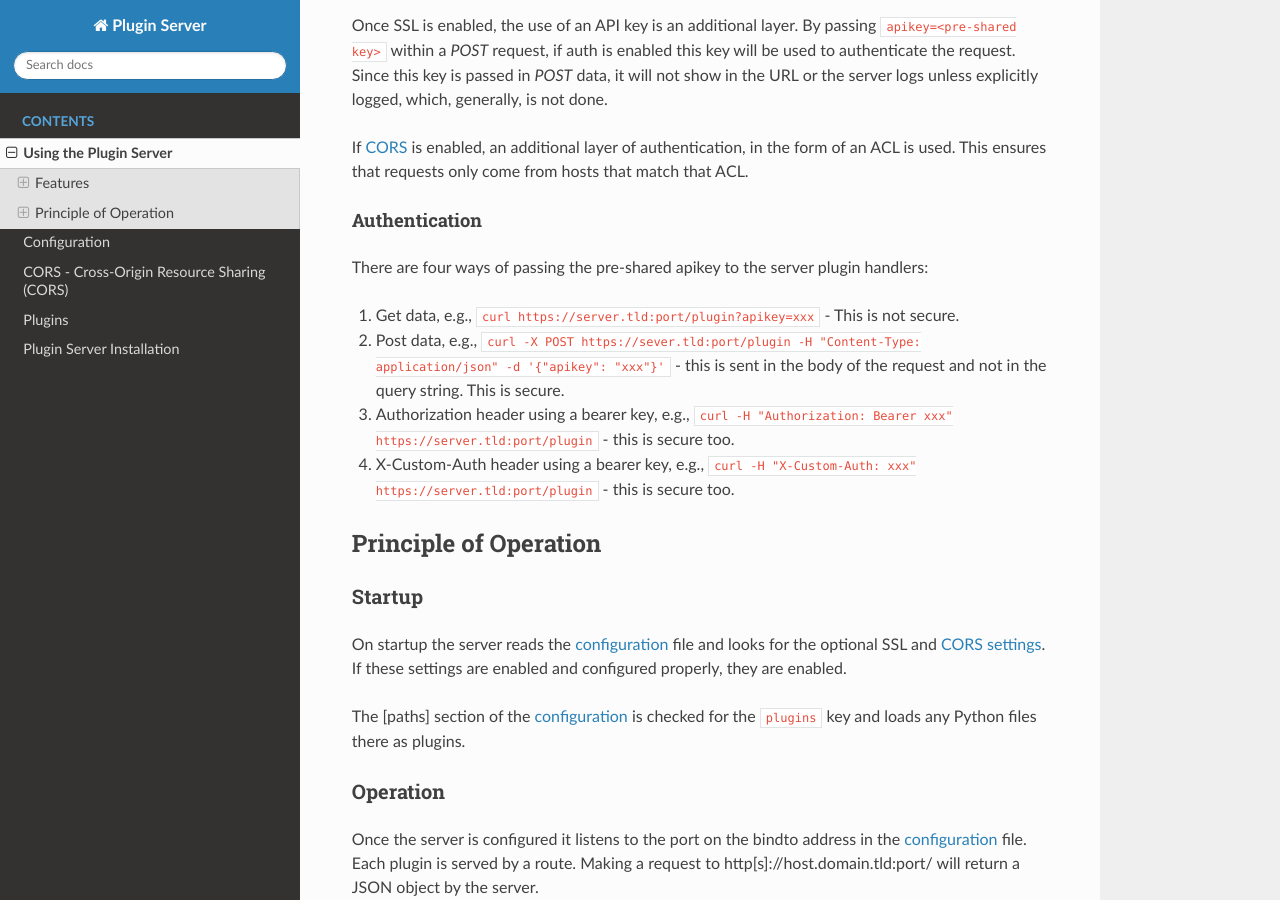
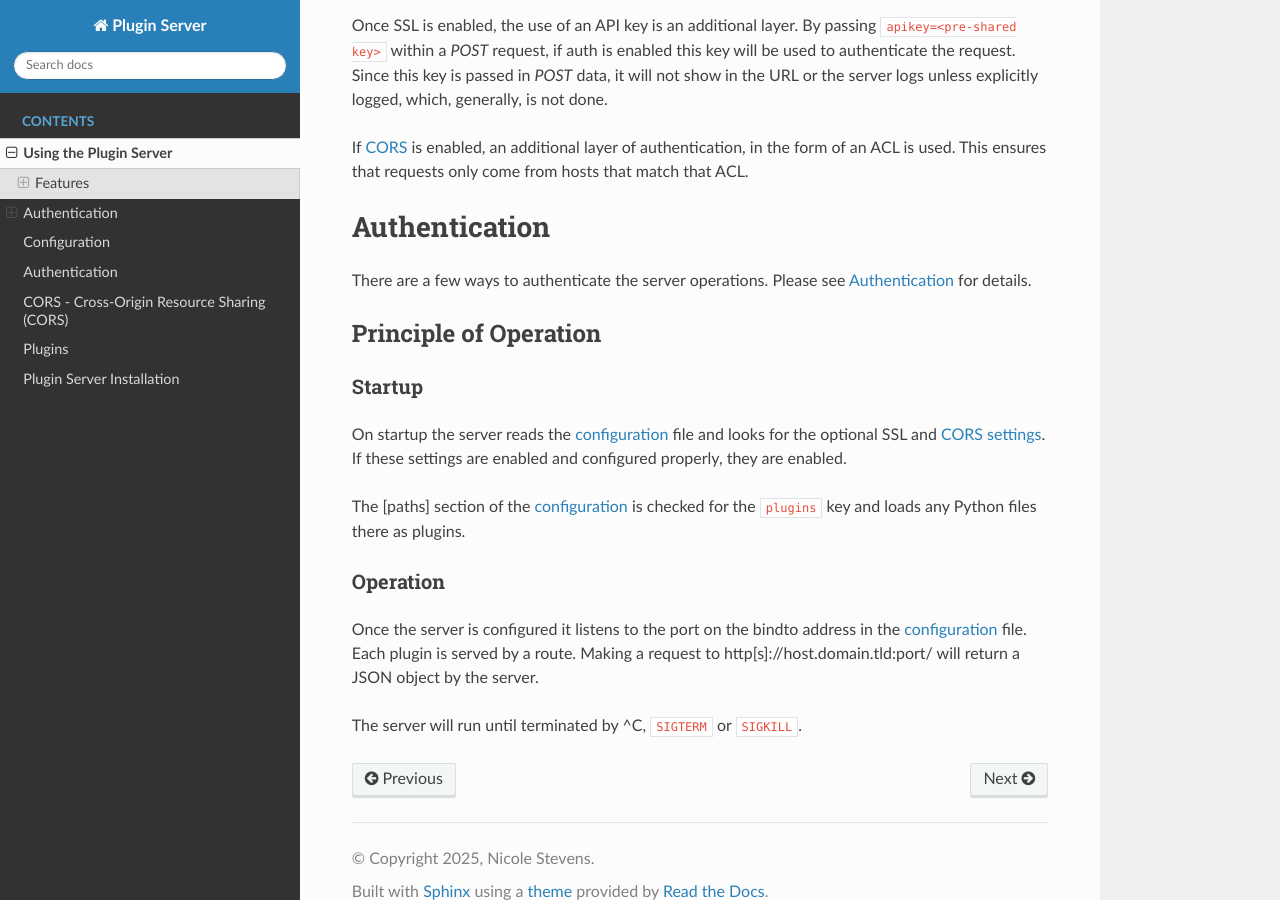
Before and after one commit to nicciniamh/pluginserver, a Sphinx documentation site: the page built from docs/Usage.md, in a window 1280 px wide and 900 px high, scrolled down 1181 px. Built offline with Sphinx 7.4.7 and the Read the Docs theme 3.1.0, drawn with Linux system fonts in a browser that asks for light colours.

Commit message:
Added separate authentication document

```diff
--- a/docs/Usage.md
+++ b/docs/Usage.md
@@ -36,14 +36,9 @@
 
 If [CORS](CORS.md) is enabled, an additional layer of authentication, in the form of an ACL is used. This ensures that requests only come from hosts that match that ACL.
 
-#### Authentication
-There are four ways of passing the pre-shared apikey to the server plugin handlers:
+# Authentication
+There are a few ways to authenticate the server operations. Please see [Authentication](Auth.md) for details.
 
-1. Get data, e.g., `curl https://server.tld:port/plugin?apikey=xxx` - This is not secure.
-2. Post data, e.g., `curl -X POST https://sever.tld:port/plugin -H "Content-Type: application/json" -d '{"apikey": "xxx"}'` - this is sent in the body of the request and not in the query string. This is secure.
-3. Authorization header using a bearer key, e.g., ` curl -H "Authorization: Bearer xxx" https://server.tld:port/plugin` - this is secure too.
-
-4. X-Custom-Auth header using a bearer key, e.g., ` curl -H "X-Custom-Auth: xxx" https://server.tld:port/plugin` - this is secure too.
 
 ## Principle of Operation
 
```
Also changed, not shown: docs/Auth.md (added, +32 -0 lines), docs/index.md (+1 -0 lines).
